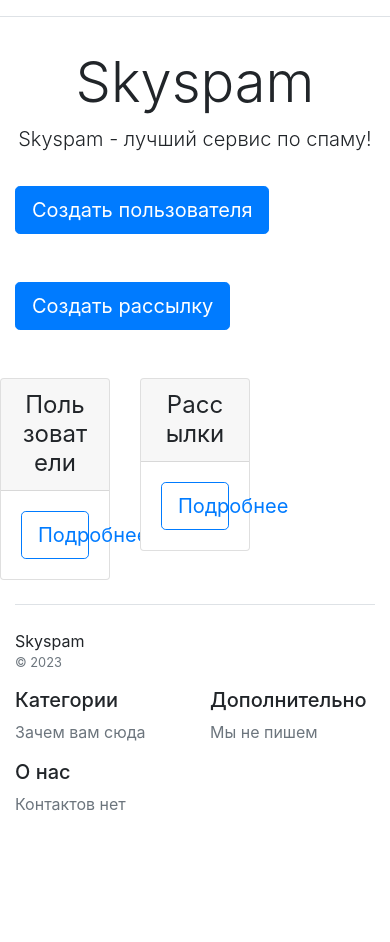
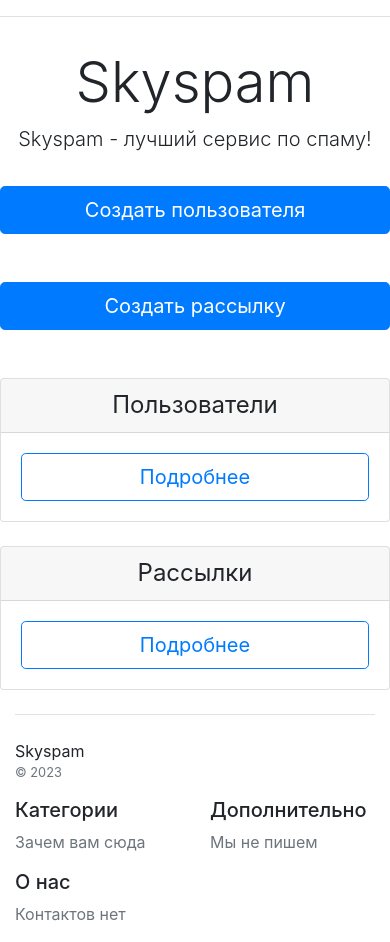
Before and after one commit to zironeed/coursework_django, a Django app: page / in a window 390 px wide. Shown: the part 82-1024 px from the top of the page. Before the commit the page ends 893 px from the top, so only its background shows below. Run offline with Django 4.2, Linux system fonts and the light colour scheme; some libraries are stand-ins or nearby versions.

Commit message:
update main.html

```diff
--- a/mailingapp/templates/mailingapp/main.html
+++ b/mailingapp/templates/mailingapp/main.html
@@ -7,17 +7,19 @@
     <p class="lead">Skyspam - лучший сервис по спаму!</p>
 </div>
 
-<div class="col-6 mb-5">
-    <a href="{% url 'mailingapp:client_create' %}" class="w-30 btn btn-lg btn-primary">Создать пользователя</a>
-</div>
+<div class="row text-center">
+    <div class="col-md-6 mb-5">
+        <a href="{% url 'mailingapp:client_create' %}" class="w-100 btn btn-lg btn-primary">Создать пользователя</a>
+    </div>
 
-<div class="col-6 mb-5">
-    <a href="{% url 'mailingapp:mailingsettings_create' %}" class="w-30 btn btn-lg btn-primary">Создать рассылку</a>
+    <div class="col-md-6 mb-5">
+        <a href="{% url 'mailingapp:mailingsettings_create' %}" class="w-100 btn btn-lg btn-primary">Создать рассылку</a>
+    </div>
 </div>
 
 <div class="row text-center">
 
-    <div class="col-4">
+    <div class="col-md-12">
         <div class="card mb-4 box-shadow">
             <div class="card-header">
                 <h4 class="my-0 font-weight-normal">Пользователи</h4>
@@ -29,7 +31,7 @@
         </div>
     </div>
 
-    <div class="col-4">
+    <div class="col-md-12">
         <div class="card mb-4 box-shadow">
             <div class="card-header">
                 <h4 class="my-0 font-weight-normal">Рассылки</h4>
```
